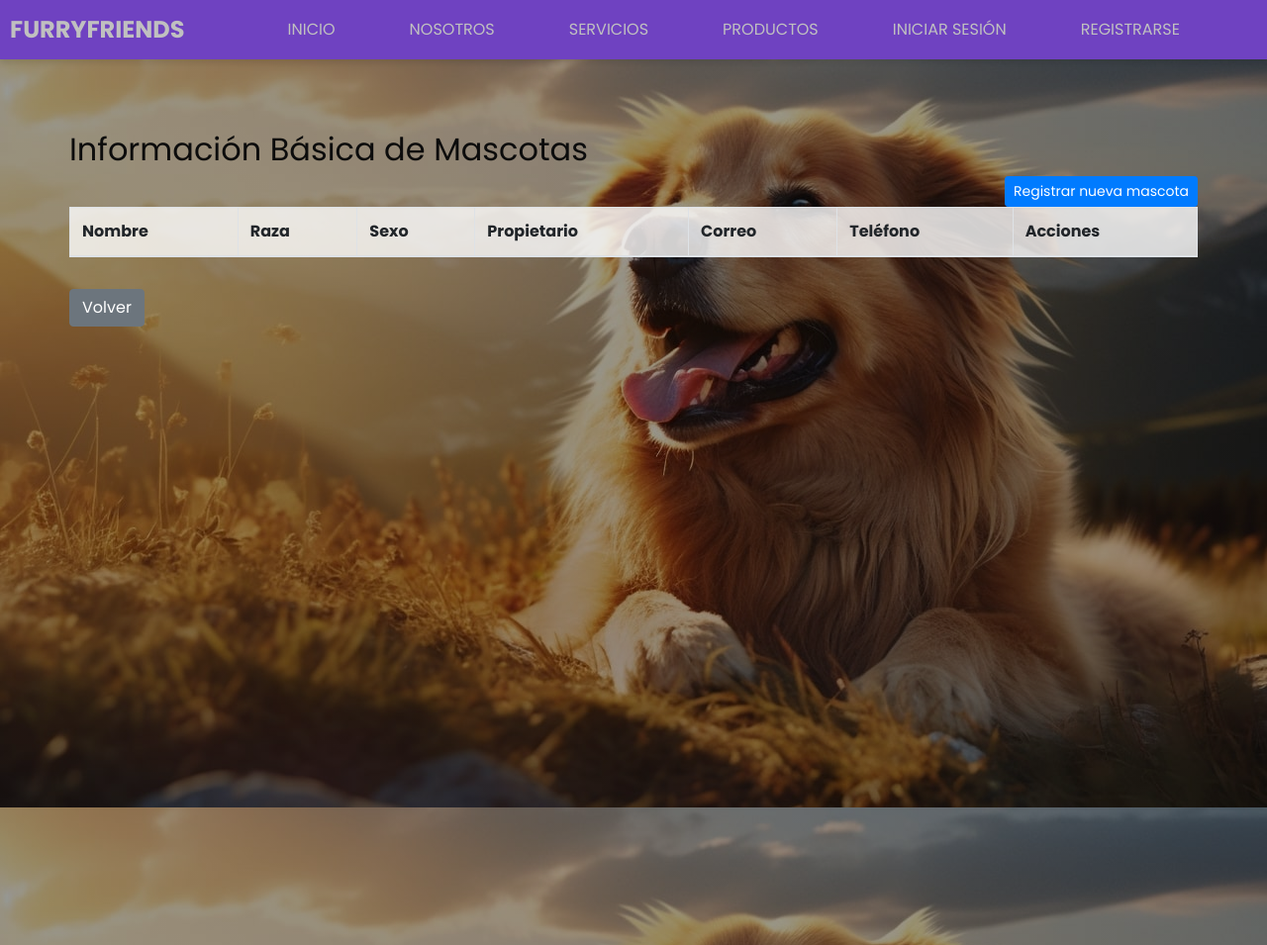
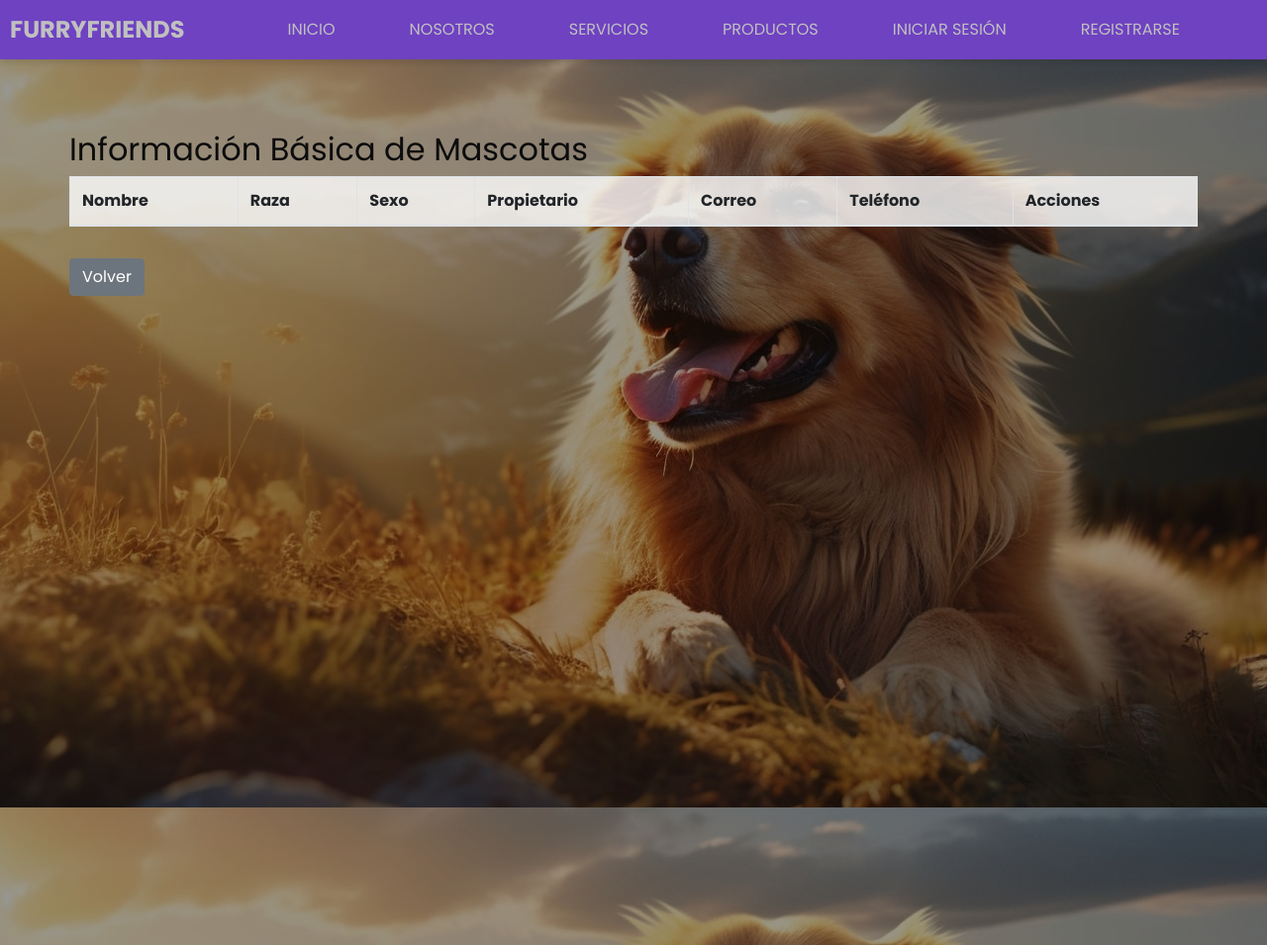
Before and after one commit to kevinleon2005/FurryFriends, a Laravel app: page /admin/mascotas in a window 1280 px wide. Shown: the top 955 px of the page at 99% size. Run offline with Laravel 12, Linux system fonts and the light colour scheme; data that the repository does not hold is empty; style sheets or scripts are compiled from the project's sources; some libraries are stand-ins or nearby versions.

Commit message:
Cambios insignificantes

```diff
--- a/resources/views/admin/mascotas/infobasic.blade.php
+++ b/resources/views/admin/mascotas/infobasic.blade.php
@@ -3,11 +3,6 @@
 <main style="min-height: 100vh;">
 <div class="container mt-5">
     <h2>Información Básica de Mascotas</h2>
-    <div class="float-right">
-        <a href="{{ route('mascotas.create') }}" class="btn btn-primary btn-sm float-right"  data-placement="left">
-            {{ __('Registrar nueva mascota') }}
-        </a>
-    </div>
     <table class="table table-bordered" style="background-color: rgba(255, 255, 255, 0.8); border-collapse: collapse;">
     <thead>
             <tr>
```
